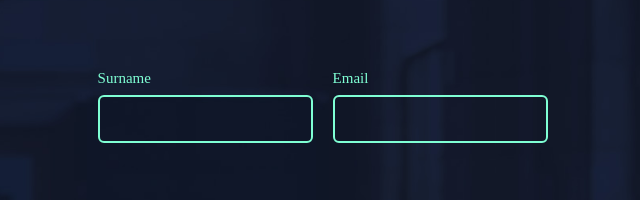
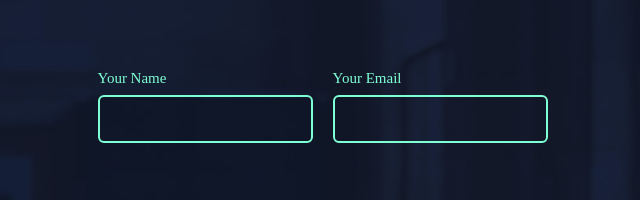
Before and after one commit to krisgallego/Proyecto-Axit, a plain HTML site: page index.html in a window 1280 px wide. Shown: the part 3161-3361 px from the top of the page, 640-1280 px from the left. Drawn offline with Linux system fonts and the light colour scheme.

Commit message:
terminadoo

```diff
--- a/index.html
+++ b/index.html
@@ -141,11 +141,11 @@
         <div class="cuadros">
             <div class="puntos">
                 <div class="texto">
-                    <h3>Surname</h3>
+                    <h3>Your Name</h3>
                     <input type="text">
                 </div>
                 <div class="texto">
-                    <h3>Email</h3>
+                    <h3> Your Email</h3>
                     <input type="text">
                 </div>
             </div>
```
